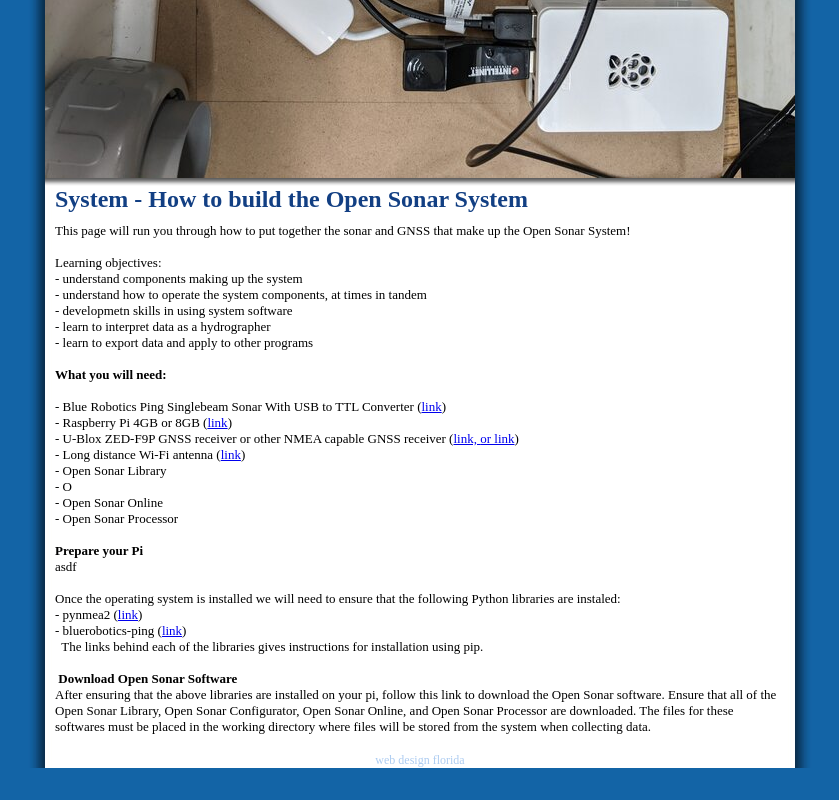
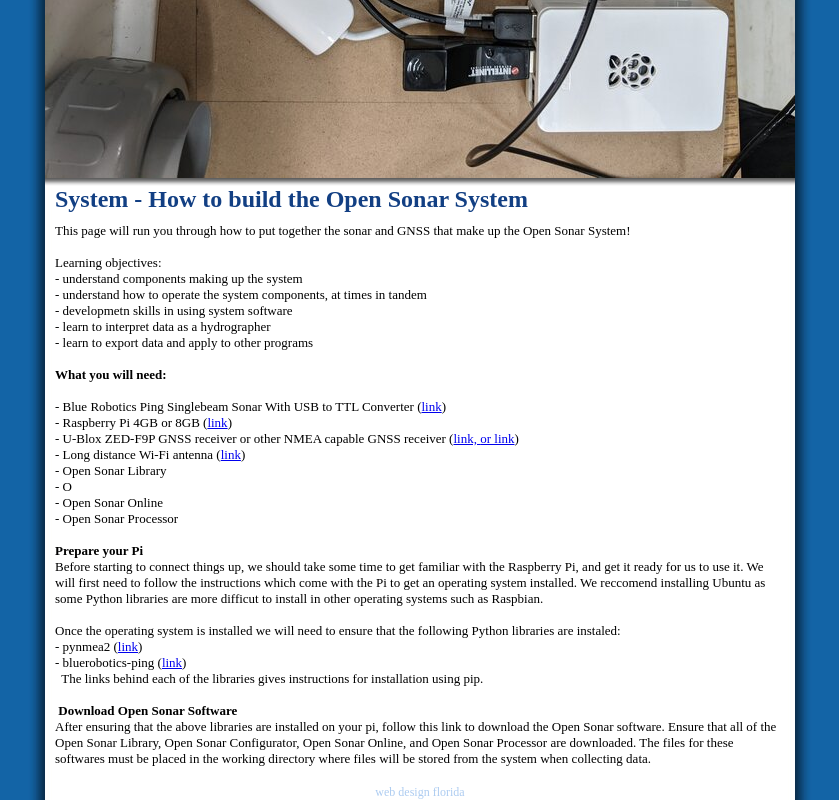
Before and after one commit to OpenSonar/OpenSonar.github.io, a plain HTML site: page sonarsystem.html in a window 1280 px wide. Shown: the part 502-1302 px from the top of the page, without its empty margins (220-1059 px from the left). Before the commit the page ends 1270 px from the top, so only its background shows below. Drawn offline with Linux system fonts and the light colour scheme.

Commit message:
Update sonarsystem.html

```diff
--- a/sonarsystem.html
+++ b/sonarsystem.html
@@ -54,7 +54,7 @@
           <p>- Open Sonar Processor</p>
 <p>&nbsp;</p>
           <p><strong>Prepare your Pi</strong></p>
-          <p>asdf&nbsp;</p>
+          <p>Before starting to connect things up, we should take some time to get familiar with the Raspberry Pi, and get it ready for us to use it. We will first need to follow the instructions which come with the Pi to get an operating system installed. We reccomend installing Ubuntu as some Python libraries are more difficut to install in other operating systems such as Raspbian.</p>
           <p>&nbsp;</p>
           <p>Once the operating system is installed we will need to ensure that the following Python libraries are instaled:</p>
           <p>- pynmea2 (<a href="https://github.com/Knio/pynmea2">link</a>)</p>
```
